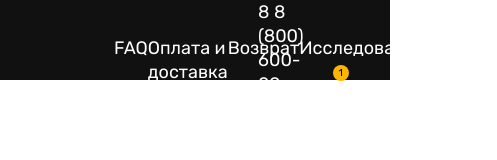
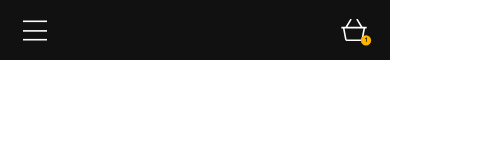
Before and after one commit to maximatory/nootris, a plain HTML site: page nootris/src/index.html in a window 390 px wide. Shown: the whole page, 497 px wide, since content can reach past the window. Drawn offline with Linux system fonts and the light colour scheme.

Commit message:
add header-responsive

```diff
--- a/nootris/src/assets/sass/abstract/_constants.scss
+++ b/nootris/src/assets/sass/abstract/_constants.scss
@@ -3,3 +3,9 @@ $white: #FFFFFF;
 $orange: #FCB500;
 $yellow: #FFEE00;
 $grey: #ADADAD;
+
+
+$desctop-width: 1280px;
+$laptop-width: 1080px;
+$tablet-width: 880px;
+$mobile-width: 480px;
--- /dev/null
+++ b/nootris/src/assets/sass/abstract/_mixins.scss
@@ -0,0 +1,15 @@
+@mixin desctop {
+  @media (max-width: $desctop-width) { @content; }
+}
+
+@mixin laptop {
+  @media (max-width: $laptop-width) { @content; }
+}
+
+@mixin tablet {
+  @media (max-width: $tablet-width) { @content; }
+}
+
+@mixin mobile {
+  @media (max-width: $mobile-width) { @content; }
+}
--- a/nootris/src/assets/sass/base/_base.scss
+++ b/nootris/src/assets/sass/base/_base.scss
@@ -11,6 +11,15 @@ body {
   width: 100%;
   margin: auto;
   padding: 0 64px;
+  @include desctop {
+    padding: 0 40px;
+  }
+  @include laptop {
+    padding: 0 30px;
+  }
+  @include tablet {
+    padding: 0 20px;
+  }
 }
 
 h1 {
@@ -25,4 +34,11 @@ a {
   font-size: 1.8rem;
   line-height: 2.4rem;
   font-weight: 400;
+  @include desctop {
+    font-size: 1.6rem;
+  }
+  &:hover {
+    transition: all 0.3s ease-in-out;
+    color: $grey;
+  }
 }
--- /dev/null
+++ b/nootris/src/assets/sass/components/_burger.scss
@@ -0,0 +1,46 @@
+.burger {
+  @include laptop {
+    display: none;
+  }
+  @include tablet {
+    display: flex;
+    align-items: center;
+    width: 30px;
+    height: 25px;
+    position: relative;
+    cursor: pointer;
+  }
+  @include mobile {
+    transform: scale(0.8);
+  }
+}
+
+.burger:hover .burger__line,  .burger:hover .burger__line::before, .burger:hover .burger__line::after{
+  background-color: $grey;
+  transition: all 0.2s ease-in-out;
+}
+
+@mixin line {
+  display: block;
+    width: 100%;
+    height: 2px;
+    background-color: $white;
+}
+
+.burger__line {
+  @include tablet {
+    @include line
+  }
+  &:before {
+    content: "";
+    @include line;
+    position: absolute;
+    top: 0;
+  }
+  &:after {
+    content: "";
+    @include line;
+    position: absolute;
+    bottom: 0;
+  }
+}
--- a/nootris/src/assets/sass/components/_cart.scss
+++ b/nootris/src/assets/sass/components/_cart.scss
@@ -6,6 +6,9 @@
   background-repeat: no-repeat;
   position: relative;
   cursor: pointer;
+  @include mobile {
+    transform: scale(0.8);
+  }
 }
 
 .cart__quantity {
@@ -20,4 +23,7 @@
   display: flex;
   justify-content: center;
   align-items: center;
+  @include mobile {
+    transform: scale(0.8);
+  }
 }
--- a/nootris/src/assets/sass/components/_logo.scss
+++ b/nootris/src/assets/sass/components/_logo.scss
@@ -1,8 +1,12 @@
 .logo {
   display: block;
   width: 120px;
-  height: 34.53px;
+  height: 34px;
   background-image: url('../img/logo.svg');
   background-position: center;
   background-repeat: no-repeat;
+  background-size: contain;
+  @include tablet {
+    transform: scale(0.8);
+  }
 }
--- a/nootris/src/assets/sass/layouts/_header.scss
+++ b/nootris/src/assets/sass/layouts/_header.scss
@@ -2,6 +2,9 @@
   display: flex;
   height: 80px;
   background-color: $dark;
+  @include tablet {
+    height: 60px;
+  }
 }
 
 .header__container {
@@ -14,16 +17,46 @@
 
 .header__logo {
   margin-right: 50px;
+  @include desctop {
+    margin-right: 10px;
+  }
+  @include laptop {
+    margin-right: 0px;
+  }
+  @include tablet {
+    order: 1;
+  }
 }
 
 .header__menu {
   width: 55%;
+  @include laptop {
+    width: 75%;
+  }
+  @include tablet {
+    display: none;
+  }
 }
 
 .header__number {
   margin-right: 38px;
+  @include desctop {
+    margin-right: 10px;
+  }
+  @include laptop {
+    display: none;
+  }
 }
 
 .header__cart {
   margin-right: 20px;
+  @include desctop {
+    margin-right: 10px;
+  }
+  @include laptop {
+    margin-right: 0px;
+  }
+  @include tablet {
+    order: 2;
+  }
 }
--- a/nootris/src/assets/sass/style.scss
+++ b/nootris/src/assets/sass/style.scss
@@ -1,5 +1,6 @@
 // abstract
 @import './abstract/constants';
+@import './abstract/mixins';
 
 // base
 @import './base/reset';
@@ -13,3 +14,4 @@
 @import './components/logo';
 @import './components/menu';
 @import './components/cart';
+@import './components/burger';
--- a/nootris/src/index.html
+++ b/nootris/src/index.html
@@ -35,6 +35,9 @@
           </li>
         </ul>
       </nav>
+      <div class="burger">
+        <div class="burger__line"></div>
+      </div>
       <a class="header__number" href="tel:888006000990">8 8 (800) 600-09-90</a>
       <div class="cart header__cart">
         <cart class="cart__quantity">1</cart>
```
Also changed, not shown: nootris/src/assets/sass/style.css, 1 other file.
